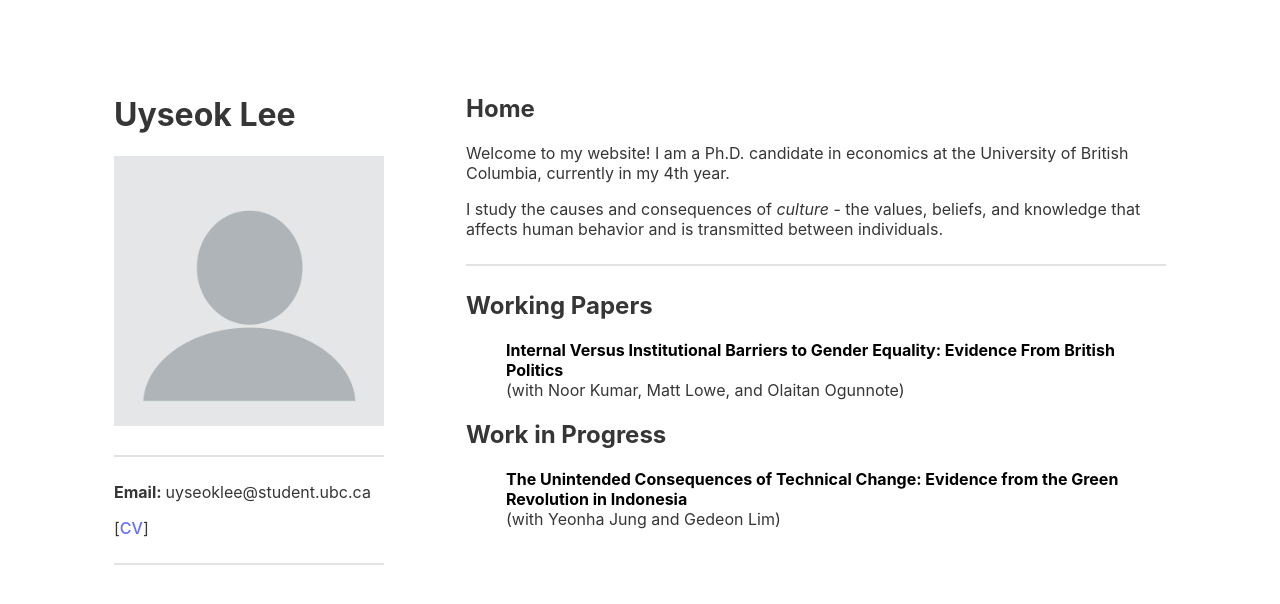
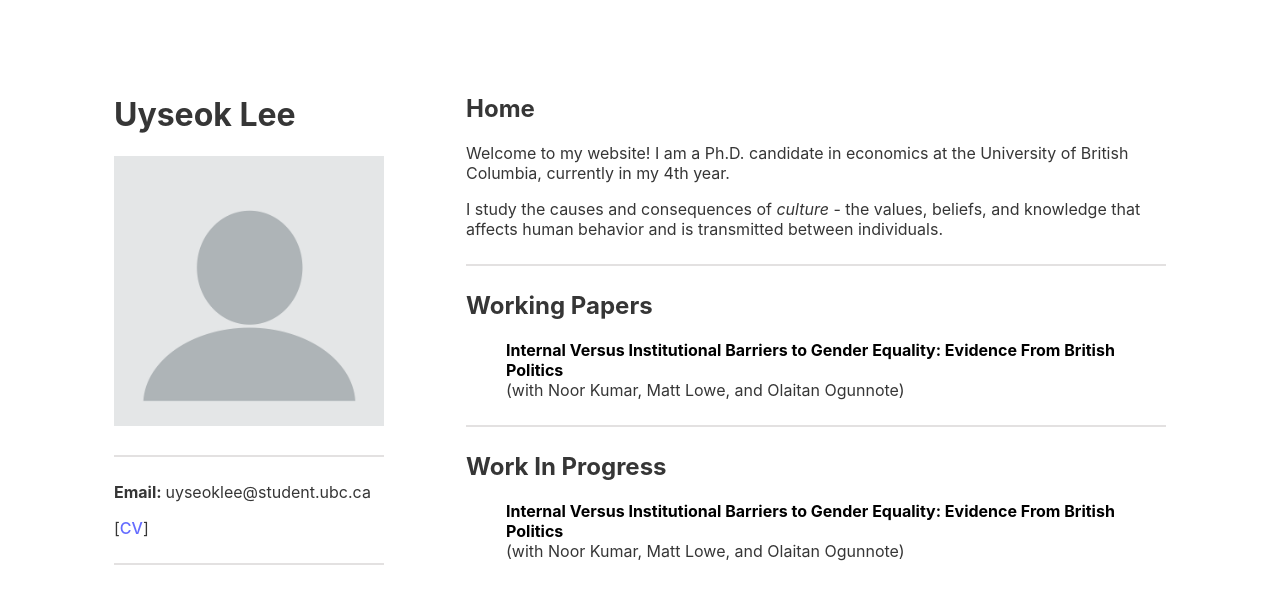
Before and after one commit to uyseoklee/uyseoklee.github.io, a React (Vite) app: page / in a window 1280 px wide. Shown: the top 604 px of the page. Built offline with nearby package versions, Linux system fonts and the light colour scheme.

Commit message:
#1 Reconfigure website to have different .ts files for different paper types

```diff
--- a/src/Components/Home.tsx
+++ b/src/Components/Home.tsx
@@ -1,5 +1,6 @@
 import React from "react";
-import { SectionConfigs } from "./Constants";
+import { WPSectionConfigs } from "./WorkingPapers";
+import { WIPSectionConfigs } from "./WorkInProgress";
 
 const Home: React.FC = () => {
   return (
@@ -18,18 +19,32 @@ const Home: React.FC = () => {
       </section>
 
       {/* Dynamically render sections from SectionConfigs */}
-      {SectionConfigs.map((section, index) => (
+      {WPSectionConfigs.map((section, index) => (
         <section key={index}>
           <h2>{section.title}</h2>
-          <p>{section.description}</p>
-
           {/* Render each publication in this section */}
           <ul>
-            {section.publications.map((publication, pubIndex) => (
+            {section.workingpapers.map((publication, pubIndex) => (
               <li key={pubIndex}>
                 <a href={publication.link} target="_blank" rel="noopener noreferrer">
                 <div style={{ color: 'black', fontSize: '16px', fontWeight: 'bold' }}>{publication.title}</div>
                 </a>
+                {/* Only render the description without the colon */}
+                <span> {publication.description}</span> {/* No colon here */}
+              </li>
+            ))}
+          </ul>
+        </section>
+      ))}
+      <hr />
+      {WIPSectionConfigs.map((section, index) => (
+        <section key={index}>
+          <h2>{section.title}</h2>
+          {/* Render each publication in this section */}
+          <ul>
+            {section.worksinprogress.map((publication, pubIndex) => (
+              <li key={pubIndex}>
+                <div style={{ color: 'black', fontSize: '16px', fontWeight: 'bold' }}>{publication.title}</div>
                 {/* Only render the description without the colon */}
                 <span> {publication.description}</span> {/* No colon here */}
               </li>
--- /dev/null
+++ b/src/Components/WorkInProgress.ts
@@ -0,0 +1,21 @@
+export interface WorkInProgress {
+  title: string;
+  description: string;
+}
+
+export interface SectionDefinition {
+    title: string;
+    worksinprogress: WorkInProgress[];
+}
+
+export const WIPSectionConfigs: SectionDefinition[] = [
+    {
+      title: "Work In Progress",
+      worksinprogress: [
+        {
+          title: "Internal Versus Institutional Barriers to Gender Equality: Evidence From British Politics",
+          description: "(with Noor Kumar, Matt Lowe, and Olaitan Ogunnote)",
+        },
+      ],
+    },
+  ];
--- /dev/null
+++ b/src/Components/WorkingPapers.ts
@@ -0,0 +1,23 @@
+export interface WorkingPaper {
+  title: string;
+  description: string;
+  link: string;
+}
+
+export interface SectionDefinition {
+    title: string;
+    workingpapers: WorkingPaper[];
+}
+
+export const WPSectionConfigs: SectionDefinition[] = [
+    {
+      title: "Working Papers",
+      workingpapers: [
+        {
+          title: "Internal Versus Institutional Barriers to Gender Equality: Evidence From British Politics",
+          description: "(with Noor Kumar, Matt Lowe, and Olaitan Ogunnote)",
+          link: "https://github.com/uyseoklee/uyseoklee.github.io/raw/main/papers/Kumar-Lee-Lowe-Ogunnote-25may24-PMQs_compressed.pdf",
+        },
+      ],
+    },
+  ];
```
